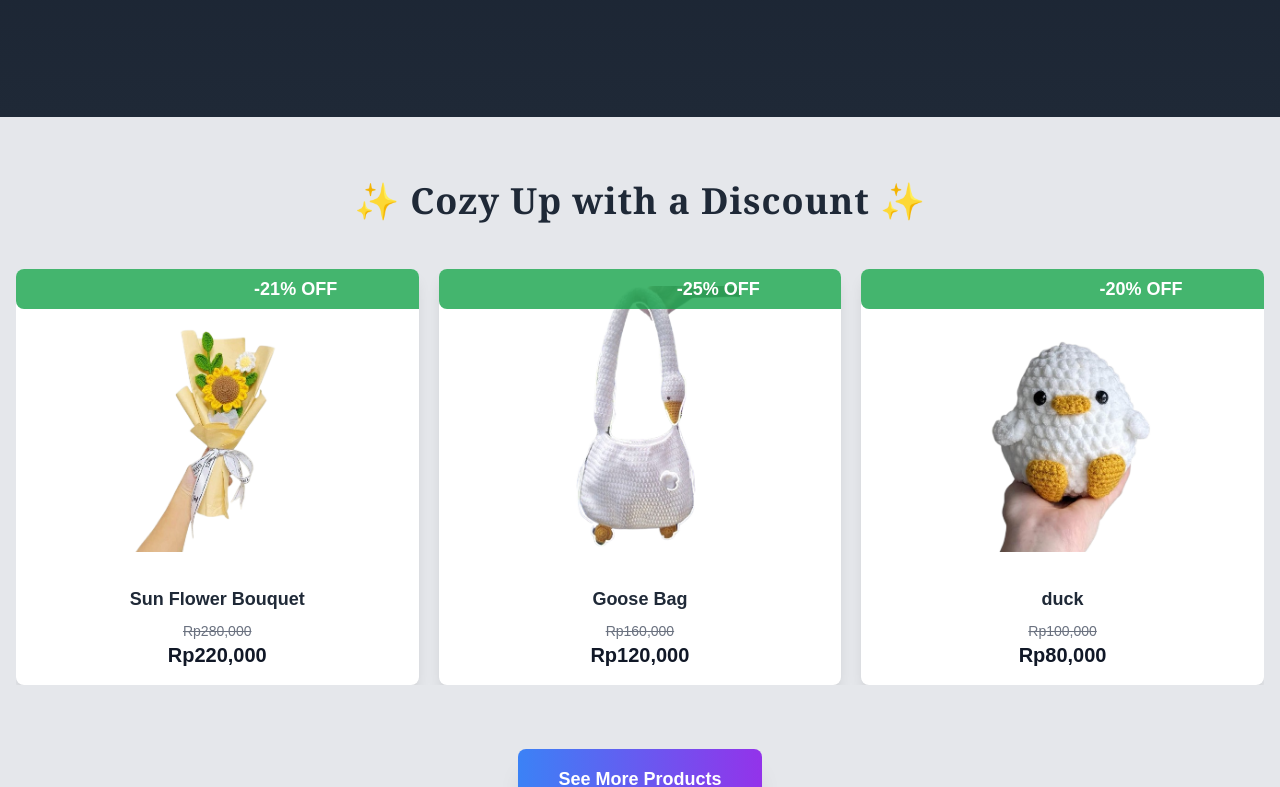
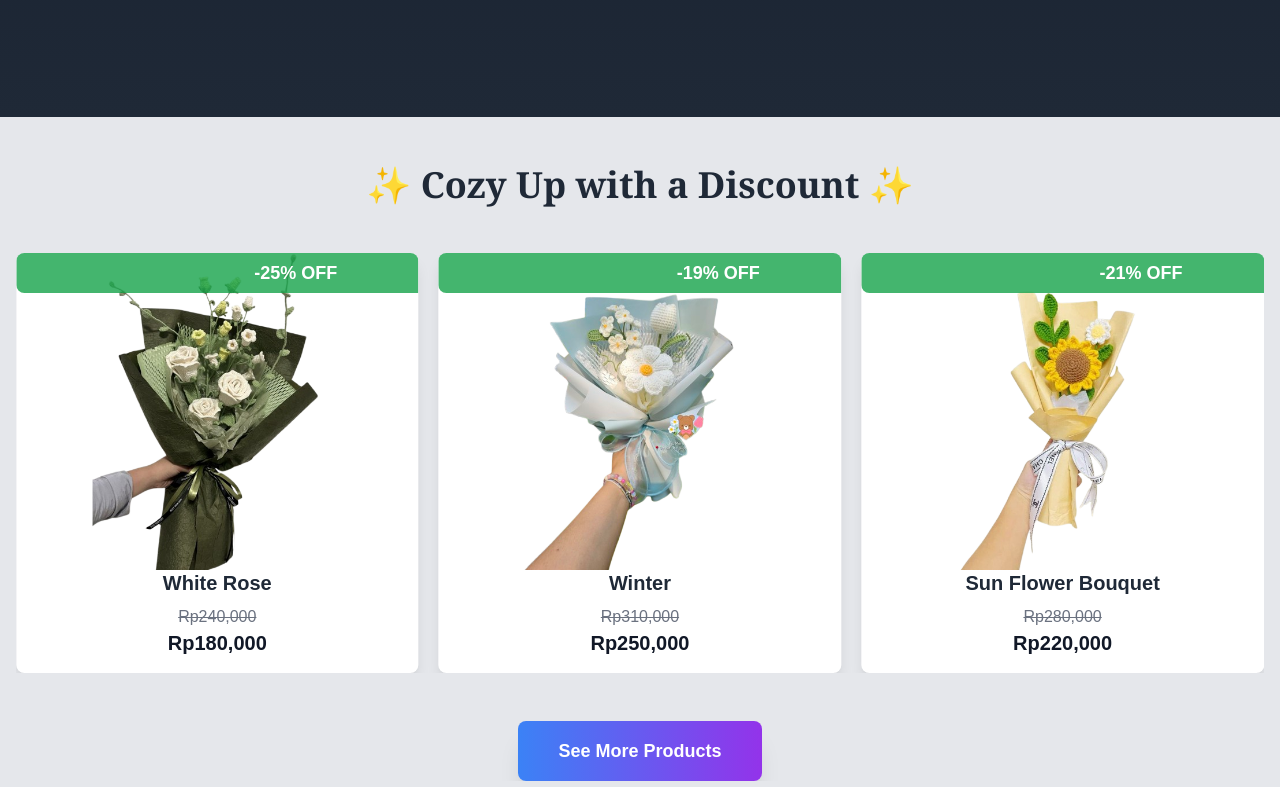
Before and after one commit to wafifaisal/code-challenge, a Next.js app: page / in a window 1280 px wide. Shown: the part 779-1566 px from the top of the page. Built offline with nearby package versions, Linux system fonts and the light colour scheme; no server answers.

Commit message:
Optimize Done

```diff
--- a/src/app/(home)/page.tsx
+++ b/src/app/(home)/page.tsx
@@ -59,7 +59,7 @@ const Home: React.FC = () => {
   }, []); // Empty dependency array ensures this effect runs only once on mount
 
   return (
-    <div>
+    <div className="overflow-hidden">
       <Carousel />
 
       {/* Button to navigate to /product */}
@@ -88,17 +88,13 @@ const Home: React.FC = () => {
             <span className="text-[rgb(153,107,83)] hover:text-[rgb(125, 85, 61)] transition-all duration-300 ease-in-out transform hover:scale-110">
               FLÉUR
             </span>
-            , we believe that every creation begins with a spark of
-            inspiration.Whether you’re looking to launch a unique business or
-            transform a beloved hobby into something extraordinary, our journey
-            is rooted in passion and creativity. We specialize in handmade
-            crochet products, each piece crafted with love and dedication. Our
-            story is about more than just crochet; it’s about connecting with
-            people through art and craftsmanship. In a world filled with over
-            1.5 billion websites, we strive to stand out by sharing our
-            authentic voice. We want you to feel the warmth and uniqueness in
-            every stitch, reflecting the care and attention that goes into our
-            creations.
+            , we believe that every creation begins with a spark of inspiration.
+            Whether you’re looking to launch a unique business or transform a
+            beloved hobby into something extraordinary, our journey is rooted in
+            passion and creativity. We specialize in handmade crochet products,
+            each piece crafted with love and dedication. Our story is about more
+            than just crochet; it’s about connecting with people through art and
+            craftsmanship.
             <div className="my-4">
               We invite you to join us on this creative adventure. Our handmade
               items are not just products; they’re stories waiting to be shared.
@@ -122,11 +118,11 @@ const Home: React.FC = () => {
           <h1 className="text-4xl md:text-4xl lg:text-5xl font-bold mb-8 flex flex-col text-center">
             Meet our Team
           </h1>
-          <div className="flex flex-wrap gap-10 justify-center xl:flex-row lg:flex-row md:flex-col">
+          <div className="flex flex-wrap gap-4 sm:gap-6 lg:gap-10 justify-center">
             {userData.map((user, index) => (
               <div
                 key={index}
-                className={`${styles.card} transition-transform transform hover:scale-105 hover:shadow-lg hover:bg-[#f3f3f3] w-full sm:w-[calc(33.333%_-_20px)] md:w-[calc(50%_-_20px)] lg:w-[calc(33.333%_-_20px)]`}
+                className={`${styles.card} transition-transform transform hover:scale-105 hover:shadow-lg hover:bg-[#f3f3f3] w-full sm:w-[calc(100%_-_20px)] md:w-[calc(50%_-_20px)] lg:w-[calc(33.333%_-_20px)]`}
               >
                 <div className={styles["img-box"]}>
                   <Image
--- a/src/components/ProductSection.tsx
+++ b/src/components/ProductSection.tsx
@@ -1,7 +1,7 @@
 import Image from "next/image";
 import { dataProducts, Product } from "./product"; // Update the import path as needed
 import { Swiper, SwiperSlide } from "swiper/react";
-import SwiperCore, { Navigation, Autoplay } from "swiper"; // Import modules from SwiperCore
+import SwiperCore, { Navigation, Autoplay } from "swiper";
 
 // Import Swiper styles
 import "swiper/swiper-bundle.css";
@@ -10,12 +10,12 @@ import "swiper/swiper-bundle.css";
 SwiperCore.use([Navigation, Autoplay]);
 
 export default function DiscountedProductsSection() {
-  // Filter products with a discount (i.e., those with an originalPrice field)
+  // Filter products with a discount
   const discountedProducts = dataProducts.filter(
     (product: Product) => product.originalPrice
   );
 
-  // Utility function to parse formatted IDR price strings to numbers
+  // Utility to parse formatted IDR price strings to numbers
   const parseIDR = (price: string) =>
     Number(price.replace("Rp", "").replace(",", ""));
 
@@ -31,28 +31,32 @@ export default function DiscountedProductsSection() {
 
   return (
     <div>
-      <section className="py-16 bg-gradient-to-b from-gray-200 to-gray-200">
-        <div className="max-w-7xl px-4">
-          <h2 className="text-4xl font-bold text-center mb-12 text-gray-800 tracking-wide font-serif animate-fade-in">
+      <section className="py-12 bg-gradient-to-b from-gray-200 to-gray-200 overflow-hidden">
+        <div className="max-w-7xl px-4 mx-auto">
+          <h2 className="text-3xl md:text-4xl font-bold text-center mb-8 md:mb-12 text-gray-800 font-serif animate-fade-in">
             ✨ Cozy Up with a Discount ✨
           </h2>
           <Swiper
-            spaceBetween={20}
-            slidesPerView="auto"
+            spaceBetween={10}
+            slidesPerView={1}
             loop={true}
-            autoplay={{ delay: 1000 }}
+            autoplay={{ delay: 3000 }}
             navigation={{
               nextEl: ".swiper-button-next",
               prevEl: ".swiper-button-prev",
             }}
             breakpoints={{
-              640: {
+              480: {
                 slidesPerView: 1,
                 spaceBetween: 10,
               },
+              640: {
+                slidesPerView: 1.5,
+                spaceBetween: 15,
+              },
               768: {
                 slidesPerView: 2,
-                spaceBetween: 15,
+                spaceBetween: 20,
               },
               1024: {
                 slidesPerView: 3,
@@ -65,32 +69,33 @@ export default function DiscountedProductsSection() {
               const discountPercentage = getDiscountPercentage(product);
               return (
                 <SwiperSlide key={index}>
-                  <div className="bg-white rounded-lg shadow-lg hover:shadow-xl transition-shadow duration-300 ease-in-out overflow-hidden relative z-10 flex flex-col items-center">
+                  <div className="bg-white rounded-lg shadow-md md:shadow-lg hover:shadow-xl transition-shadow duration-300 ease-in-out overflow-hidden relative z-10 flex flex-col items-center">
                     {discountPercentage && (
-                      <div className="ribbon absolute top-0 right-0 bg-red-500 text-white p-2 rounded-bl-lg text-xs sm:text-sm">
+                      <div className="ribbon absolute top-0 right-0 bg-red-500 text-white p-1 md:p-2 rounded-bl-lg text-xs sm:text-sm">
                         <span>-{discountPercentage}% OFF</span>
                       </div>
                     )}
 
-                    <div className="relative w-[250px] h-[250px] sm:w-[300px] sm:h-[300px] flex justify-center items-center">
+                    <div className="relative w-full h-64 sm:w-[300px] sm:h-[300px] flex justify-center items-center">
                       <Image
                         src={product.image}
                         alt={product.alt}
-                        width={200}
-                        height={200}
-                        className="object-contain rounded-t-lg transform transition-transform duration-300 group-hover:scale-105"
+                        layout="intrinsic"
+                        width={250}
+                        height={250}
+                        className="object-fill rounded-t-lg transform transition-transform duration-300 group-hover:scale-105"
                       />
                     </div>
                     <div className="p-4 text-center">
-                      <h3 className="text-lg font-semibold text-gray-800 mb-2 group-hover:text-purple-600 transition-colors duration-300">
+                      <h3 className="text-base sm:text-lg md:text-xl font-semibold text-gray-800 mb-1 md:mb-2 group-hover:text-purple-600 transition-colors duration-300">
                         {product.title}
                       </h3>
-                      <p className="text-gray-500 text-sm relative">
+                      <p className="text-gray-500 text-sm md:text-base relative">
                         <span className="line-through">
                           {product.originalPrice}
                         </span>
                       </p>
-                      <p className="text-xl font-bold text-gray-900">
+                      <p className="text-lg md:text-xl font-bold text-gray-900">
                         {product.price}
                       </p>
                     </div>
```
